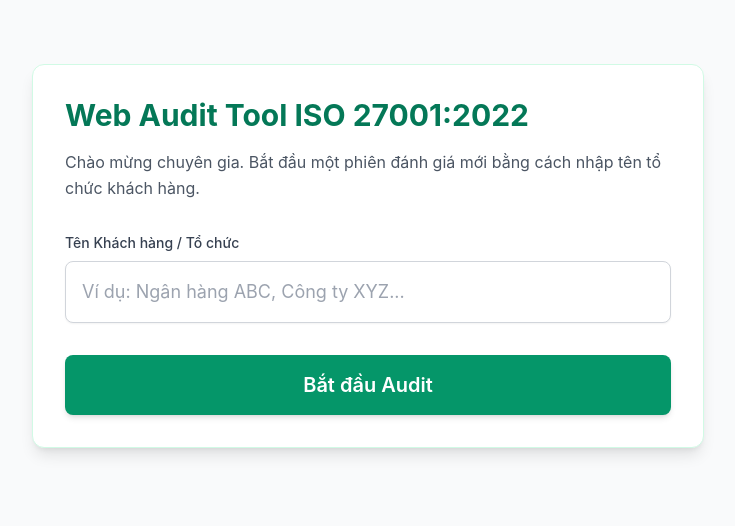
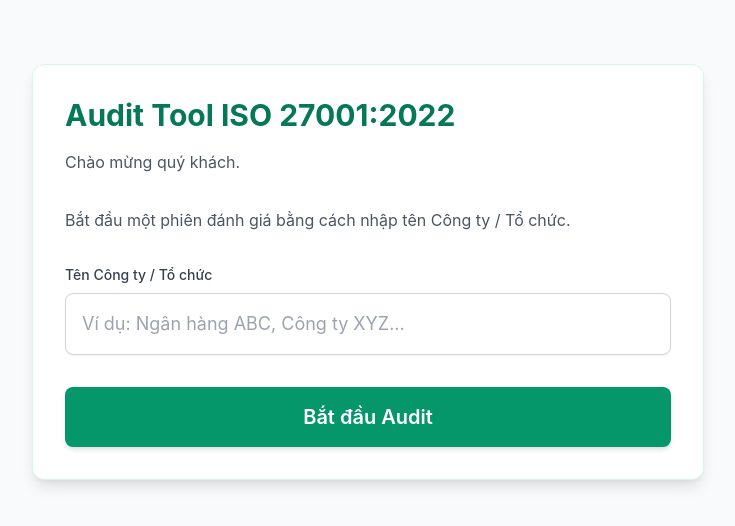
Before and after one commit to anhtuan2909/iso-audit-tool, a website: page index.html in a window 1280 px wide. Shown: the whole page, without its empty margins (272-1007 px from the left). Drawn offline with nearby package versions, Linux system fonts and the light colour scheme.

```diff
--- a/index.html
+++ b/index.html
@@ -43,10 +43,11 @@
 <body class="bg-gray-50">
 
     <div id="screen-setup" class="screen active max-w-2xl mx-auto p-8 bg-white shadow-lg rounded-xl mt-16 border border-emerald-100">
-        <h1 class="text-3xl font-bold text-emerald-700 mb-4">Web Audit Tool ISO 27001:2022</h1>
-        <p class="text-gray-600 mb-8 leading-relaxed">Chào mừng chuyên gia. Bắt đầu một phiên đánh giá mới bằng cách nhập tên tổ chức khách hàng.</p>
+        <h1 class="text-3xl font-bold text-emerald-700 mb-4">Audit Tool ISO 27001:2022</h1>
+        <p class="text-gray-600 mb-8 leading-relaxed">Chào mừng quý khách.</p>
+		<p class="text-gray-600 mb-8 leading-relaxed">Bắt đầu một phiên đánh giá bằng cách nhập tên Công ty / Tổ chức.</p>
         <div>
-            <label for="clientName" class="block text-sm font-medium text-gray-700 mb-2">Tên Khách hàng / Tổ chức</label>
+            <label for="clientName" class="block text-sm font-medium text-gray-700 mb-2">Tên Công ty / Tổ chức</label>
             <input type="text" id="clientName" class="block w-full p-4 border border-gray-300 rounded-lg shadow-sm focus:ring-2 focus:ring-emerald-500 focus:border-emerald-500 text-lg placeholder-gray-400" placeholder="Ví dụ: Ngân hàng ABC, Công ty XYZ...">
         </div>
         <button id="startButton" class="mt-8 w-full bg-emerald-600 text-white py-4 px-6 rounded-lg text-xl font-semibold hover:bg-emerald-700 transition duration-200 shadow-md active:scale-[0.98]">
```
